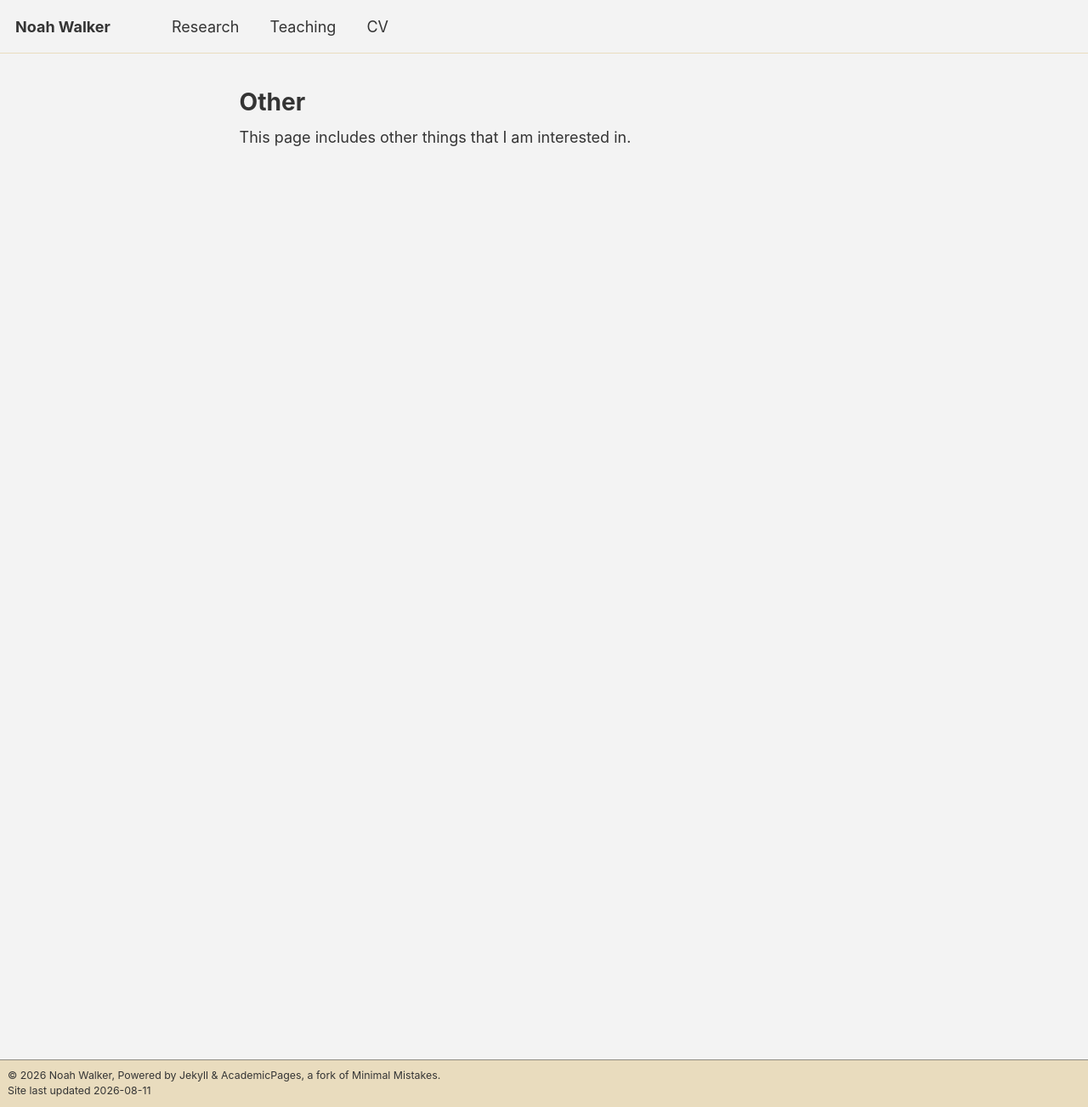
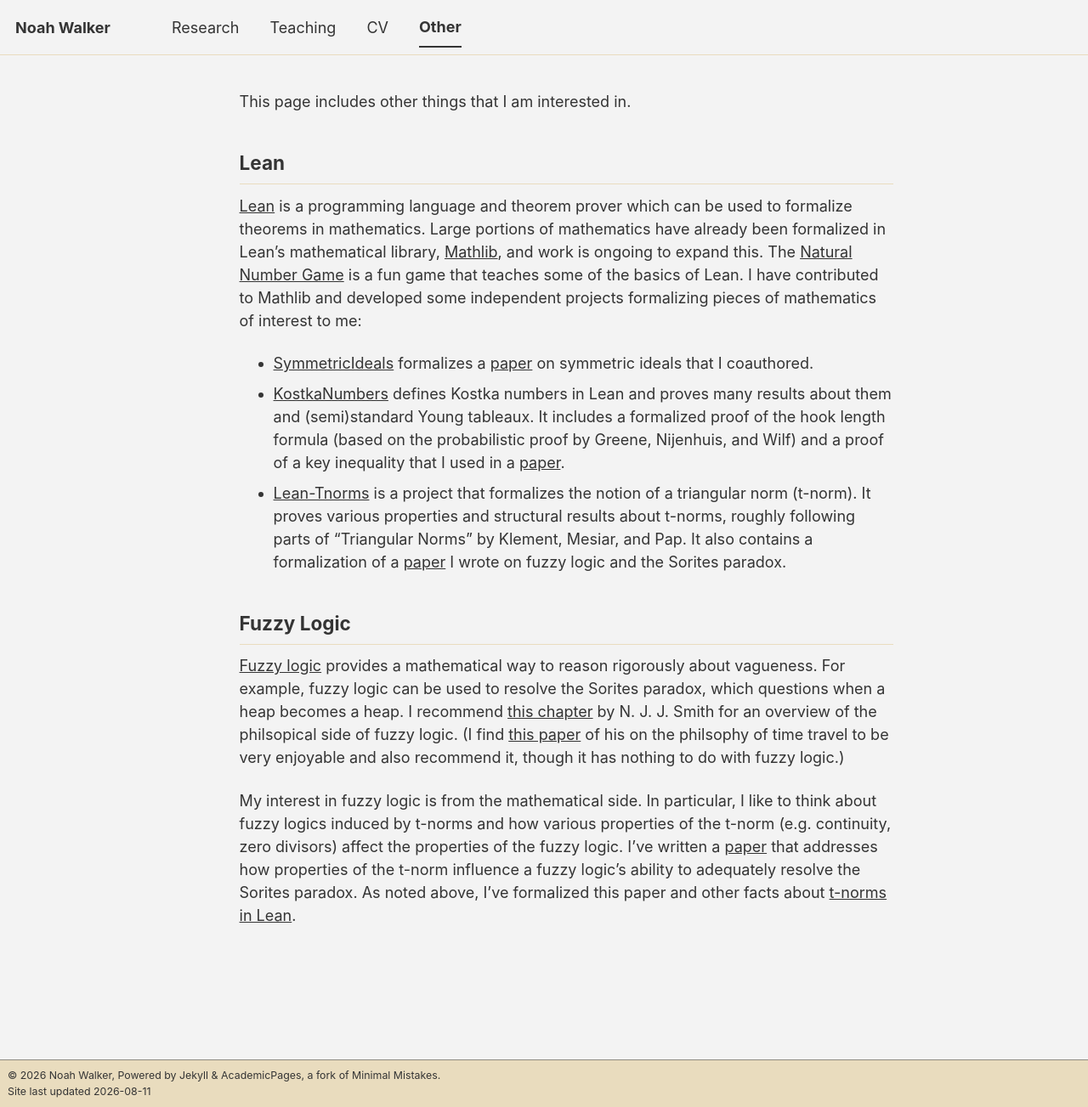
Before and after one commit to NoahW314/NoahW314.github.io, a Jekyll site: the page built from _pages/other.md, in a window 1280 px wide and 1303 px high. Shown: the whole window at 85% size. Built offline with Jekyll 4.4.1, drawn with Linux system fonts in a browser that asks for light colours.

Commit message:
Add other page

```diff
--- a/_data/navigation.yml
+++ b/_data/navigation.yml
@@ -14,5 +14,5 @@ main:
   - title: "CV"
     url: /files/Noah_Walker_CV.pdf
 
-  # - title: "Other"
-  #   url: /other/
+  - title: "Other"
+    url: /other/
--- a/_layouts/single.html
+++ b/_layouts/single.html
@@ -26,7 +26,7 @@ layout: default
     <div class="page__inner-wrap">
       {% unless page.header.overlay_color or page.header.overlay_image %}
         <header>
-          {% if page.title %}<h1 class="page__title" itemprop="headline">{{ page.title | markdownify | remove: "<p>" | remove: "</p>" }}</h1>{% endif %}
+          {% if page.title and page.show_title %}<h1 class="page__title" itemprop="headline">{{ page.title | markdownify | remove: "<p>" | remove: "</p>" }}</h1>{% endif %}
           {% if page.read_time %}
             <p class="page__meta"><i class="fa fa-clock" aria-hidden="true"></i> {% include read-time.html %}</p>
           {% endif %}
--- a/_pages/other.md
+++ b/_pages/other.md
@@ -1,7 +1,39 @@
 ---
 permalink: /other/
 title: "Other"
+show_title: false
 author_profile: false
 ---
 
 This page includes other things that I am interested in.
+
+## Lean
+
+[Lean](https://lean-lang.org/learn/){:target="_blank"} is a programming language and theorem prover which can be used to formalize theorems in mathematics.
+Large portions of mathematics have already been formalized in Lean's mathematical library, [Mathlib](https://leanprover-community.github.io/){:target="_blank"}, and work is ongoing to expand this.
+The [Natural Number Game](https://adam.math.hhu.de/#/g/leanprover-community/nng4){:target="_blank"} is a fun game that teaches some of the basics of Lean.
+I have contributed to Mathlib and developed some independent projects formalizing pieces of mathematics of interest to me:
+* [SymmetricIdeals](https://github.com/NoahW314/SymmetricIdeals){:target="_blank"} formalizes a [paper](https://www.worldscientific.com/doi/10.1142/S0219498825503207){:target="_blank"} on symmetric ideals that I coauthored.
+* [KostkaNumbers](https://github.com/NoahW314/KostkaNumbers){:target="_blank"} defines Kostka numbers in Lean and proves many results about them and (semi)standard Young tableaux.
+    It includes a formalized proof of the hook length formula (based on the probabilistic proof by Greene, Nijenhuis, and Wilf) and a proof of a key inequality that I used in a [paper](https://arxiv.org/abs/2505.21802){:target="_blank"}.
+* [Lean-Tnorms](https://github.com/NoahW314/Lean-Tnorms){:target="_blank"} is a project that formalizes the notion of a triangular norm (t-norm).
+    It proves various properties and structural results about t-norms, roughly following parts of "Triangular Norms" by Klement, Mesiar, and Pap.
+    It also contains a formalization of a [paper](https://www.oldcitypublishing.com/journals/mvlsc-home/mvlsc-issue-contents/mvlsc-volume-42-number-5-6-2024/mvlsc-42-5-6-p-425-438/){:target="_blank"} I wrote on fuzzy logic and the Sorites paradox.
+
+
+
+<!-- ## Combinatorial Game Theory
+Coming Soon!
+-->
+
+
+## Fuzzy Logic
+
+[Fuzzy logic](https://en.wikipedia.org/wiki/Fuzzy_logic){:target="_blank"} provides a mathematical way to reason rigorously about vagueness.
+For example, fuzzy logic can be used to resolve the Sorites paradox, which questions when a heap becomes a heap.
+I recommend [this chapter](https://www.njjsmith.com/philosophy/papers/SmithFuzlogThsVag.pdf){:target="_blank} by N. J. J. Smith for an overview of the philsopical side of fuzzy logic.  (I find [this paper](https://www.njjsmith.com/philosophy/papers/SmithAnythingChangePastCantDoThat.pdf){:target="_blank"} of his on the philsophy of time travel to be very enjoyable and also recommend it, though it has nothing to do with fuzzy logic.)
+
+My interest in fuzzy logic is from the mathematical side.
+In particular, I like to think about fuzzy logics induced by t-norms and how various properties of the t-norm (e.g. continuity, zero divisors) affect the properties of the fuzzy logic.
+I've written a [paper](https://www.oldcitypublishing.com/journals/mvlsc-home/mvlsc-issue-contents/mvlsc-volume-42-number-5-6-2024/mvlsc-42-5-6-p-425-438/){:target="_blank"} that addresses how properties of the t-norm influence a fuzzy logic's ability to adequately resolve the Sorites paradox.
+As noted above, I've formalized this paper and other facts about [t-norms in Lean](https://github.com/NoahW314/Lean-Tnorms){:target="_blank}.
```
Also changed, not shown: _pages/about.md (+2 -2 lines).
